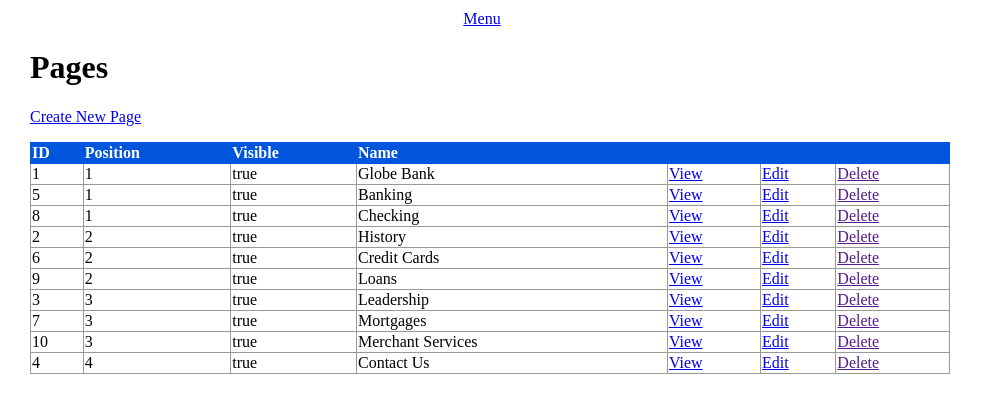
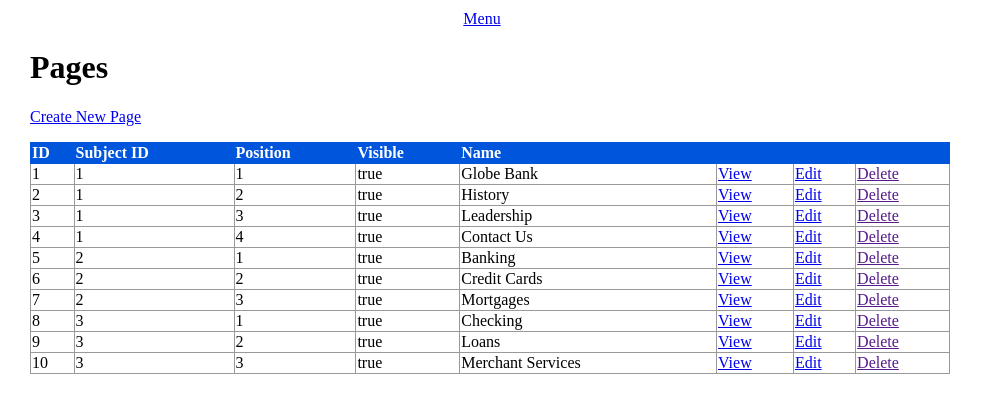
Before and after one commit to Yoimer/php-mysql-1, a PHP site: page /pages/index.php in a window 1280 px wide. Shown: the part 40-460 px from the top of the page, without its empty margins (0-983 px from the left). Run offline with PHP 8.4, Linux system fonts and the light colour scheme; data comes from the database, SQL or seed files in the repository.

Commit message:
solution-list-pages

```diff
--- a/globe_bank/private/query_functions.php
+++ b/globe_bank/private/query_functions.php
@@ -15,7 +15,7 @@
         global $db;
 
         $sql = "SELECT * FROM pages ";
-        $sql .= "ORDER BY position ASC";
+        $sql .= "ORDER BY subject_id ASC, position ASC";
         //echo $sql;
         $result = mysqli_query($db, $sql);
         confirm_result_set($result);
--- a/globe_bank/public/staff/pages/index.php
+++ b/globe_bank/public/staff/pages/index.php
@@ -10,24 +10,24 @@
     ['id' => '3', 'position' => '3', 'visible' => '1', 'menu_name' => 'Leadership'],
     ['id' => '4', 'position' => '4', 'visible' => '1', 'menu_name' => 'Contact us'],
   ];*/
+
 ?>
-
 
 <?php $page_title = 'Pages'; ?>
 <?php include(SHARED_PATH . '/staff_header.php'); ?>
-
 
 <div id="content">
   <div class="pages listing">
     <h1>Pages</h1>
 
     <div class="actions">
-      <a class="action" href="<?php echo url_for('/staff/pages/new.php')?>">Create New Page</a>
+      <a class="action" href="<?php echo url_for('/staff/pages/new.php'); ?>">Create New Page</a>
     </div>
 
   	<table class="list">
   	  <tr>
         <th>ID</th>
+        <th>Subject ID</th>
         <th>Position</th>
         <th>Visible</th>
   	    <th>Name</th>
@@ -36,22 +36,21 @@
         <th>&nbsp;</th>
   	  </tr>
 
-		<?php while ($page = mysqli_fetch_assoc($page_set)) { ?>
+      <?php while($page = mysqli_fetch_assoc($page_set)) { ?>
         <tr>
           <td><?php echo h($page['id']); ?></td>
+          <td><?php echo h($page['subject_id']); ?></td>
           <td><?php echo h($page['position']); ?></td>
           <td><?php echo $page['visible'] == 1 ? 'true' : 'false'; ?></td>
     	    <td><?php echo h($page['menu_name']); ?></td>
-				<td><a class="action" href="<?php echo url_for('/staff/pages/show.php?id=' . h(u($page['id'])))?>">View</a></td>
-				<td><a class="action" href="<?php echo url_for('/staff/pages/edit.php?id=' . h(u($page['id'])))?>">Edit</a></td>
+          <td><a class="action" href="<?php echo url_for('/staff/pages/show.php?id=' . h(u($page['id']))); ?>">View</a></td>
+          <td><a class="action" href="<?php echo url_for('/staff/pages/edit.php?id=' . h(u($page['id']))); ?>">Edit</a></td>
           <td><a class="action" href="">Delete</a></td>
     	  </tr>
       <?php } ?>
   	</table>
 
-    <?php
-        mysqli_free_result($page_set);
-    ?>
+    <?php mysqli_free_result($page_set); ?>
 
   </div>
 
```
Lines whose indentation alone changed are shown as unchanged.
